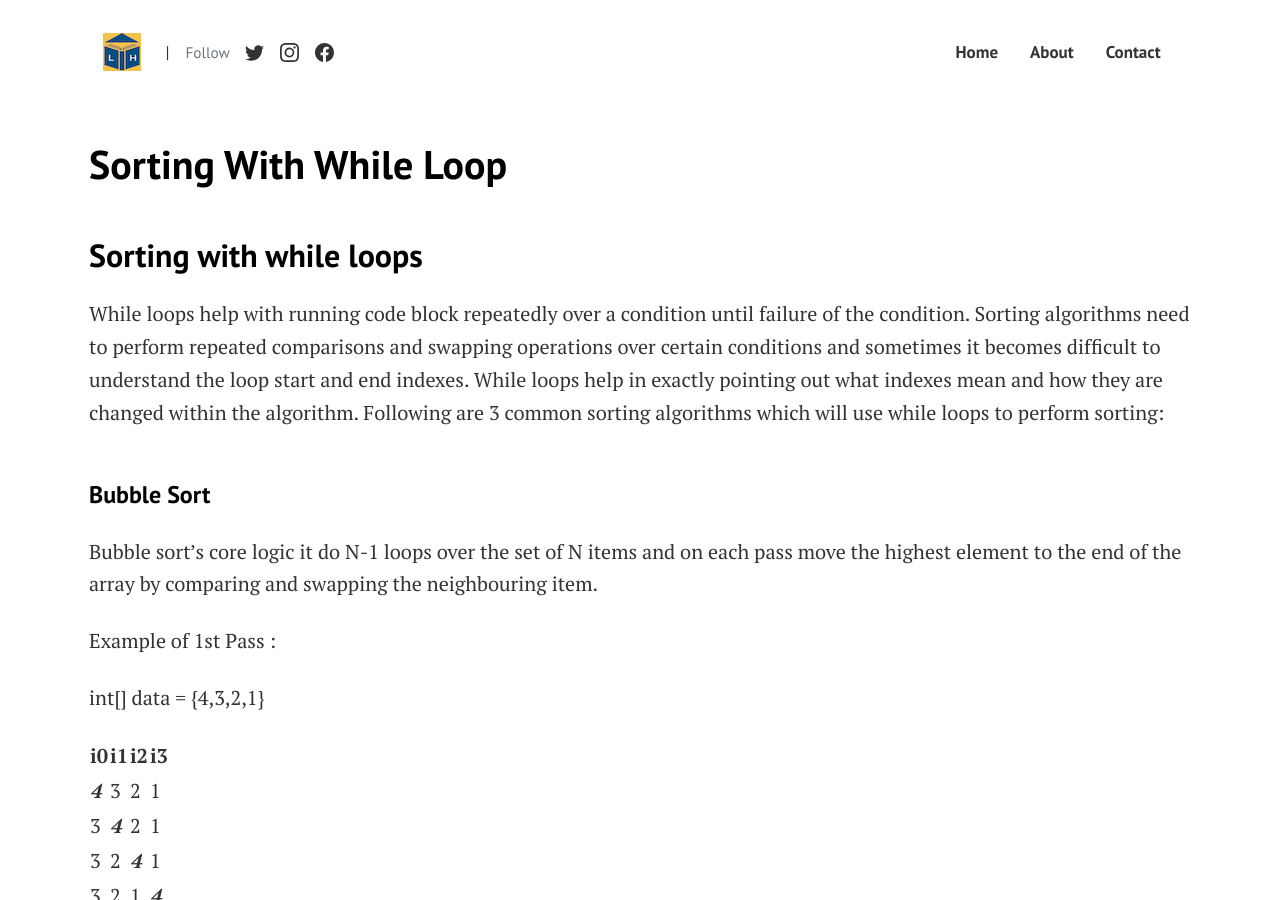
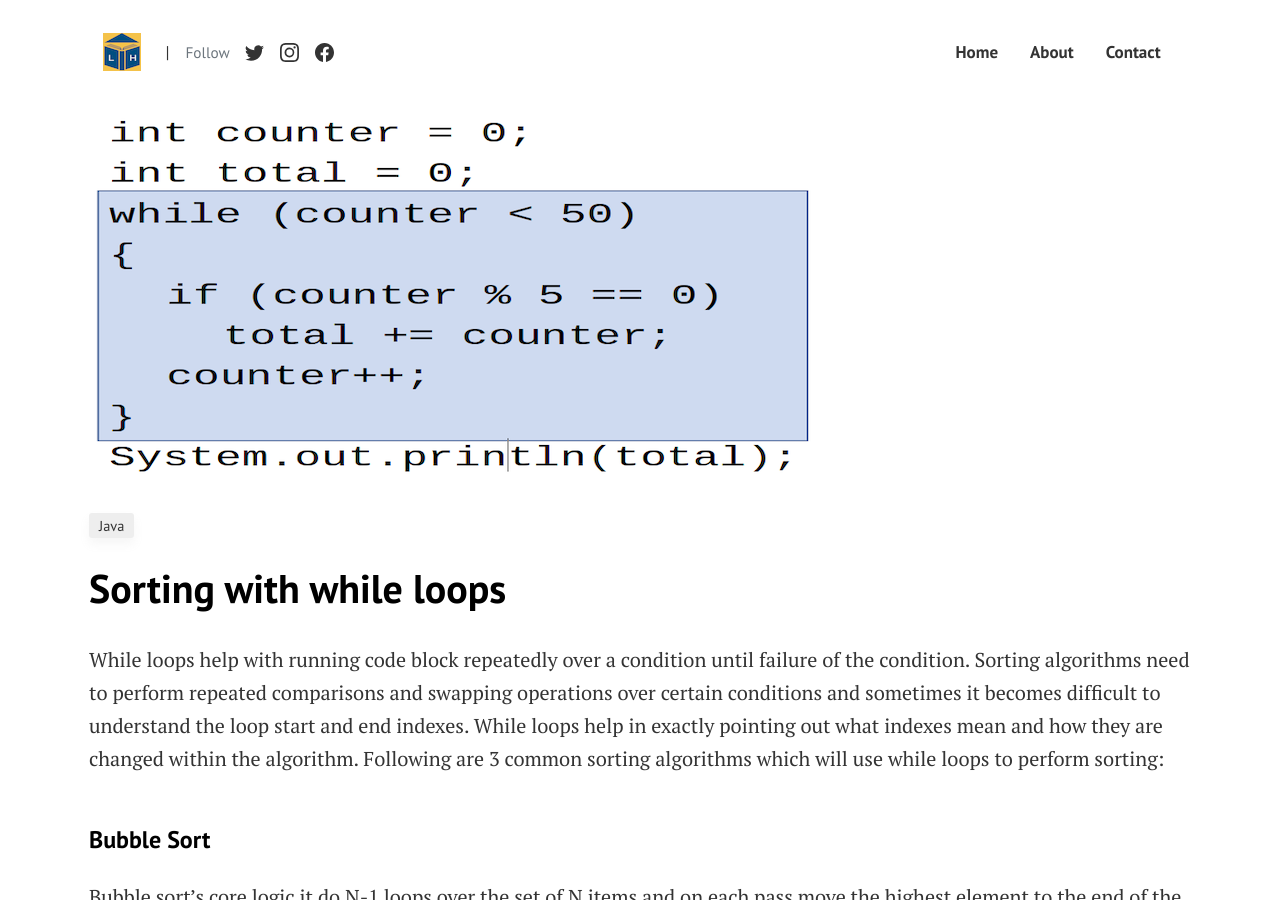
Before and after one commit to lurninghut/lurninghut-jekyll, a Jekyll site: the page built from _posts/2022-08-12-sorting-with-while-loop.md, in a window 1280 px wide and 900 px high. Built offline with Jekyll 4.4.1, drawn with Linux system fonts in a browser that asks for light colours; our own code applies the rules of GitHub Pages for plain Markdown files; comment, search, counter and statistics services are not loaded; some of the changed text lies outside the part shown.

Commit message:
updated sorted with loop

```diff
--- a/_posts/2022-08-12-sorting-with-while-loop.md
+++ b/_posts/2022-08-12-sorting-with-while-loop.md
@@ -1,4 +1,10 @@
-## Sorting with while loops
+---
+layout: post
+title:  "Sorting with while loops"
+author: Gaurav
+categories: [ Java ]
+image: assets/images/sorting-with-while-loop/while-loop.png
+---
 While loops help with running code block repeatedly over a condition
 until failure of the condition. Sorting algorithms need to perform repeated
 comparisons and swapping operations over certain conditions and sometimes
```
Also changed, not shown: assets/images/sorting-with-while-loop/while-loop.png (added).
